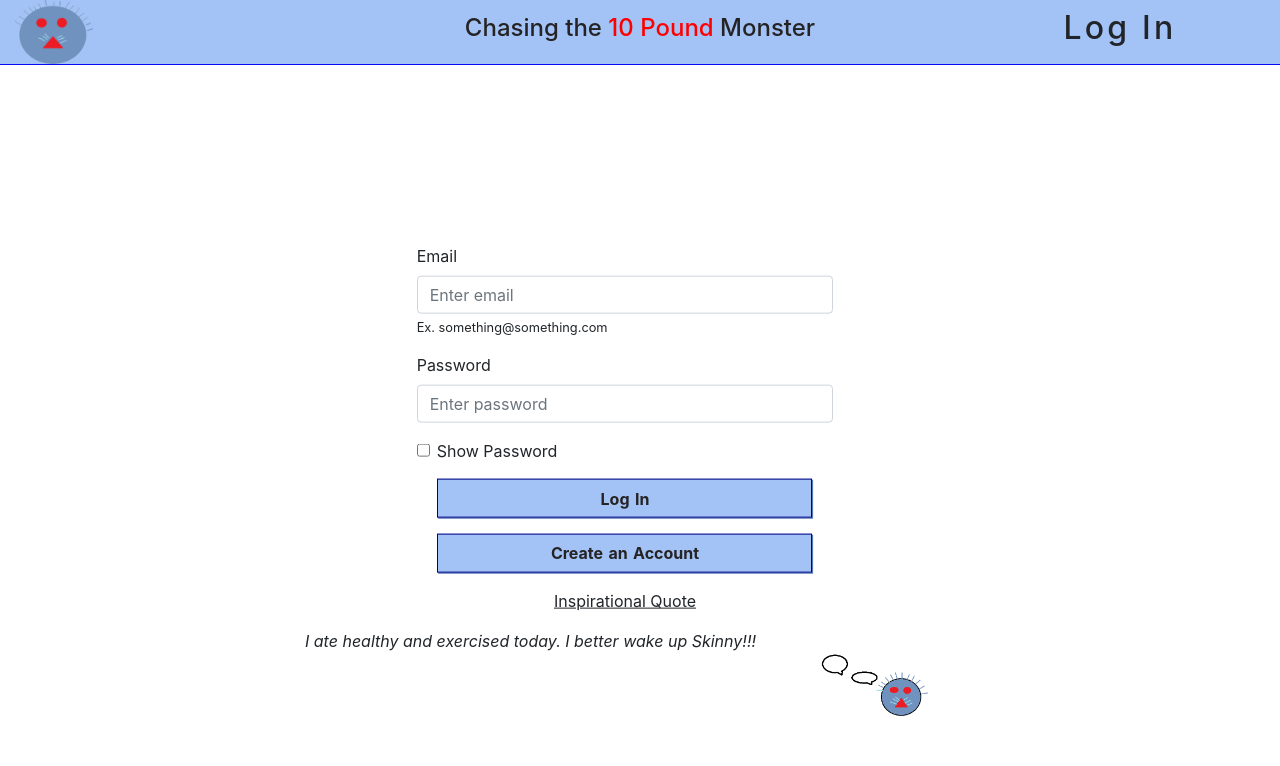
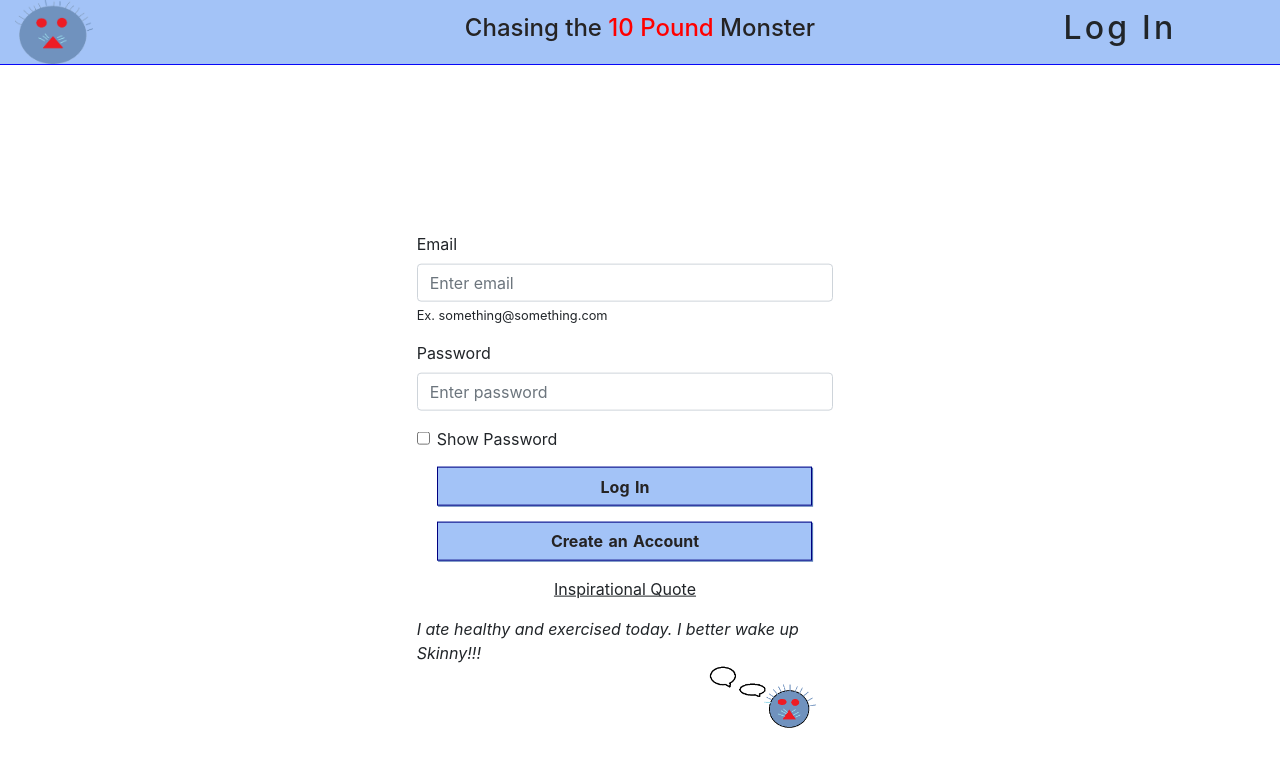
Before and after one commit to jcsmileyjr/chasingtenpounds, a React (Create React App) app: page /logIn in a window 1280 px wide. Shown: the top 766 px of the page. Built offline with nearby package versions, Linux system fonts and the light colour scheme.

Commit message:
Style LogInPage inspirational quote area to match rest of page

```diff
--- a/src/components/LogInPageBody.js
+++ b/src/components/LogInPageBody.js
@@ -39,7 +39,7 @@ const LogInPageBody = () => {
                         <BlueButton buttonType="light" action={test} title="Create an Account" flat={true} wide={true}/>
                     </Link>
                 </Col>
-                <Col xs={12}>
+                <Col xs={12} sm={{ span: 8, offset: 2 }}>
                     <p className="quoteTitleStyle">Inspirational Quote</p>
                     <p className="centerElement quote">I ate healthy and exercised today. I better wake up Skinny!!!</p>
                     <article style={{textAlign: "right", marginTop: "-1rem"}}>
```
